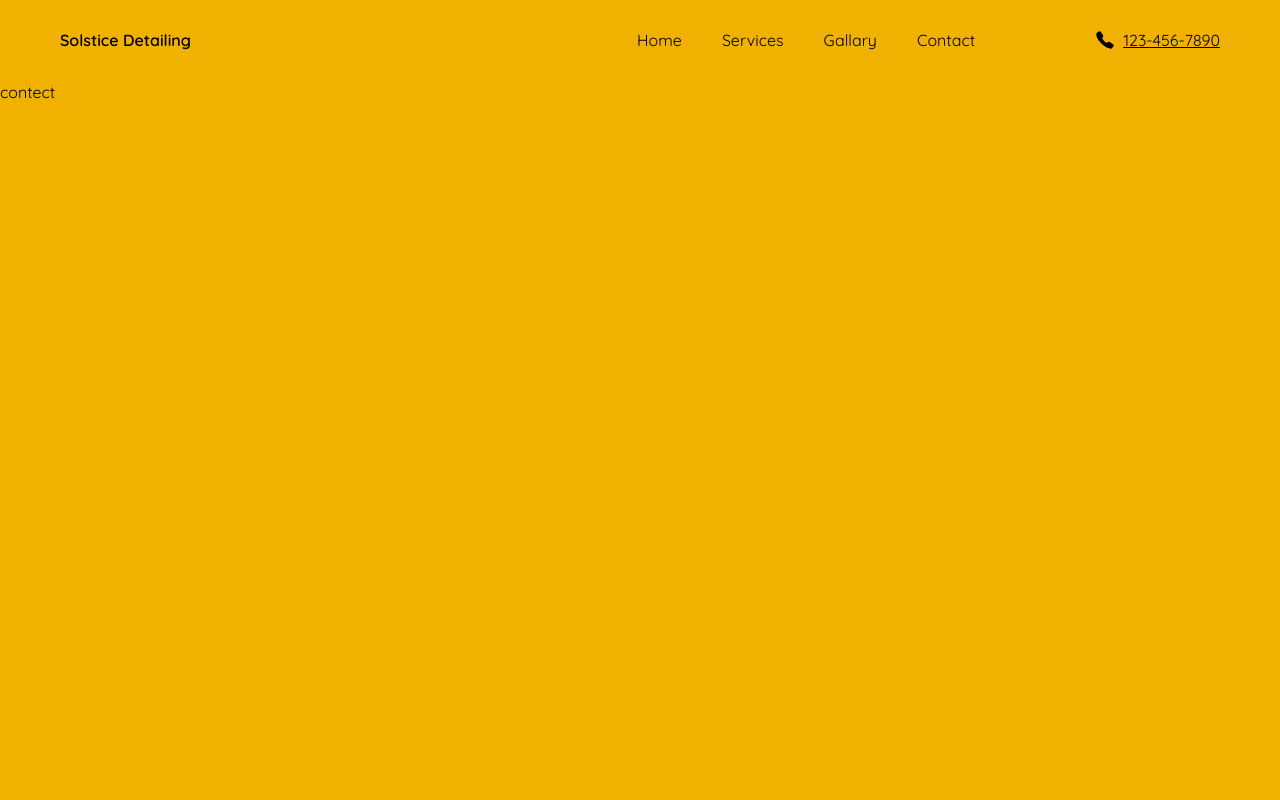
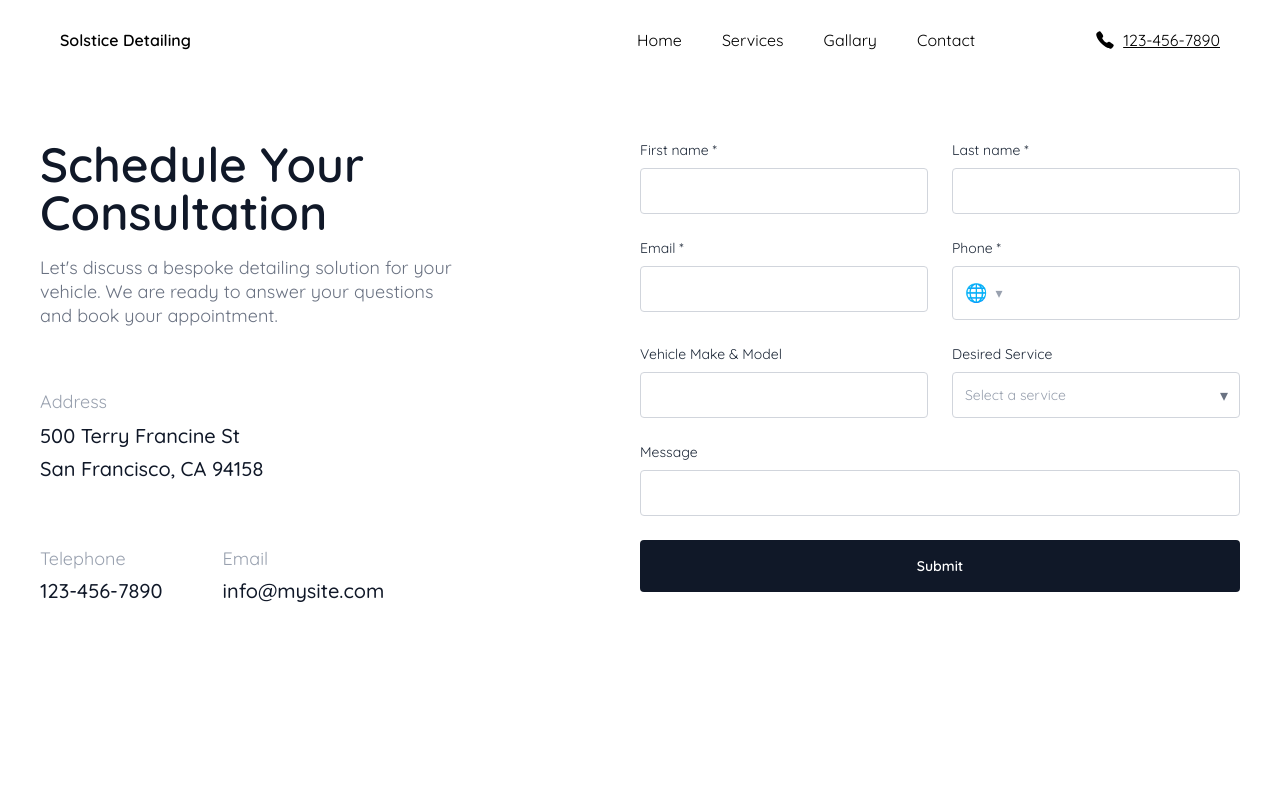
Before and after one commit to hrithik-nonia/solstice-detailing-frontend-clone, a React (Vite) app: page /contact in a window 1280 px wide. Shown: the top 800 px of the page. Built offline with nearby package versions, Linux system fonts and the light colour scheme; a web font is replaced by a local one.

Commit message:
contact page complete

```diff
--- a/src/pages/contact.jsx
+++ b/src/pages/contact.jsx
@@ -1,7 +1,141 @@
 export default function Contact() {
   return (
     <>
-      <p className="bg-yellow-500 h-screen pt-20 relative">contect</p>
+      <div className=" md:py-35 md:px-10 grid md:grid-cols-2 py-25 px-3 ">
+        <div className=" lg:w-[70%] mb-10">
+          {/* Heading */}
+          <h1 className="lg:text-5xl lg:font-semibold text-gray-900 lg:mb-5 text-2xl mb-3">
+            Schedule Your Consultation
+          </h1>
+
+          {/* Subtext */}
+          <p className="lg:text-lg lg:leading-6 text-gray-500 lg:mb-15 mb-10">
+            Let's discuss a bespoke detailing solution for your vehicle. We are
+            ready to answer your questions and book your appointment.
+          </p>
+
+          {/* Address */}
+          <div className="lg:mb-15 mb-10">
+            <p className="lg:text-lg text-gray-400 mb-1 text-lg">Address</p>
+            <p className="lg:text-xl text-gray-900 lg:font-medium leading-relaxed text-xl">
+              500 Terry Francine St
+              <br />
+              San Francisco, CA 94158
+            </p>
+          </div>
+
+          <div className="lg:flex lg:gap-15 mb-10">
+            {/* Telephone */}
+            <div className="mb-10">
+              <p className="lg:text-lg text-gray-400 mb-1 text-lg">Telephone</p>
+              <p className="lg:text-xl text-gray-900 font-medium text-xl">
+                123-456-7890
+              </p>
+            </div>
+
+            {/* Email */}
+            <div>
+              <p className="lg:text-lg text-gray-400 mb-1 text-lg">Email</p>
+              <p className="lg:text-xl text-gray-900 font-medium text-xl">
+                info@mysite.com
+              </p>
+            </div>
+          </div>
+        </div>
+
+        {/* section 2 */}
+        <div>
+          {/* Row 1: First Name + Last Name */}
+          <div className="grid lg:grid-cols-2 gap-6 mb-6">
+            <div>
+              <label className="block text-sm text-gray-800 mb-2">
+                First name *
+              </label>
+              <input
+                type="text"
+                className="w-full border border-gray-300 rounded px-3 py-3 text-sm outline-none focus:border-gray-500"
+              />
+            </div>
+            <div>
+              <label className="block text-sm text-gray-800 mb-2">
+                Last name *
+              </label>
+              <input
+                type="text"
+                className="w-full border border-gray-300 rounded px-3 py-3 text-sm outline-none focus:border-gray-500"
+              />
+            </div>
+          </div>
+
+          {/* Row 2: Email + Phone */}
+          <div className="grid lg:grid-cols-2 gap-6 mb-6">
+            <div>
+              <label className="block text-sm text-gray-800 mb-2">
+                Email *
+              </label>
+              <input
+                type="email"
+                className="w-full border border-gray-300 rounded px-3 py-3 text-sm outline-none focus:border-gray-500"
+              />
+            </div>
+            <div>
+              <label className="block text-sm text-gray-800 mb-2">
+                Phone *
+              </label>
+              <div className="w-full border border-gray-300 rounded px-3 py-3 flex items-center gap-2 cursor-pointer">
+                <span className="text-lg">🌐</span>
+                <span className="text-gray-400 text-sm">▾</span>
+              </div>
+            </div>
+          </div>
+
+          {/* Row 3: Vehicle Make & Model + Desired Service */}
+          <div className="grid lg:grid-cols-2 gap-6 mb-6">
+            <div>
+              <label className="block text-sm text-gray-800 mb-2">
+                Vehicle Make & Model
+              </label>
+              <input
+                type="text"
+                className="w-full border border-gray-300 rounded px-3 py-3 text-sm outline-none focus:border-gray-500"
+              />
+            </div>
+            <div>
+              <label className="block text-sm text-gray-800 mb-2">
+                Desired Service
+              </label>
+              <div className="relative">
+                <select className="w-full border border-gray-300 rounded px-3 py-3 text-sm text-gray-400 appearance-none outline-none focus:border-gray-500 bg-white cursor-pointer">
+                  <option value="" disabled selected>
+                    Select a service
+                  </option>
+                  <option value="interior">Interior Restoration</option>
+                  <option value="exterior">Exterior Polish</option>
+                  <option value="coating">Ceramic Coating</option>
+                  <option value="detailing">Full Detailing</option>
+                </select>
+                <span className="absolute right-3 top-1/2 -translate-y-1/2 text-gray-500 pointer-events-none">
+                  ▾
+                </span>
+              </div>
+            </div>
+          </div>
+
+          {/* Row 4: Message — full width */}
+          <div className="mb-6">
+            <label className="block text-sm text-gray-800 mb-2">Message</label>
+            <input
+              type="text"
+              className="w-full border border-gray-300 rounded px-3 py-3 text-sm outline-none focus:border-gray-500"
+            />
+          </div>
+
+          {/* Submit */}
+          <button className="w-full bg-gray-900 text-white text-sm font-semibold py-4 rounded hover:bg-black transition">
+            Submit
+          </button>
+        </div>
+      </div>
     </>
   );
 }
```
